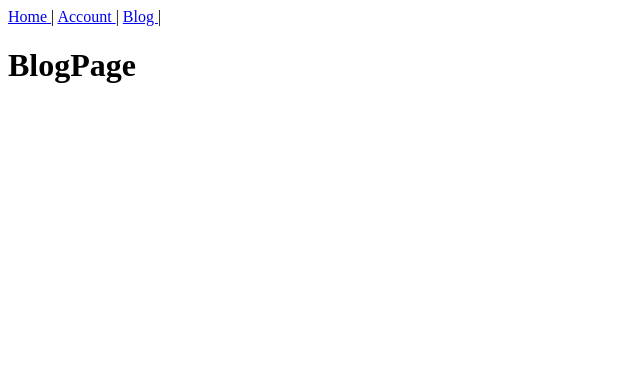
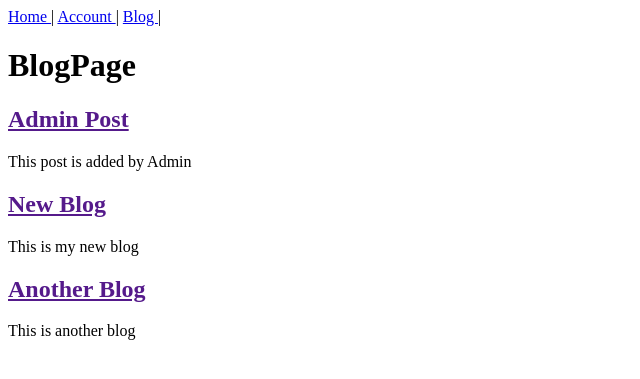
Before and after one commit to sanjiblamichhane/SL_Fullstack_Django_ToGo, a Django app: page /blog/ in a window 1280 px wide. Shown: the top 379 px of the page, without its empty margins (0-640 px from the left). Run offline with Django 4.2, Linux system fonts and the light colour scheme; data comes from the database, SQL or seed files in the repository; both versions use the stored data as it was after the commit.

Commit message:
listView and DetailView configured for Blog App

```diff
--- a/code/backend/blog/urls.py
+++ b/code/backend/blog/urls.py
@@ -1,8 +1,9 @@
 from django.urls import path
 
-from .views import BlogListView
+from .views import BlogListView, BlogDetailView
 
 
 urlpatterns = [
+    path('<int:pk>/', BlogDetailView.as_view(), name='post_detail'),
     path('', BlogListView.as_view(), name='blog')
 ]
--- a/code/backend/blog/views.py
+++ b/code/backend/blog/views.py
@@ -1,4 +1,5 @@
-from django.views.generic import ListView
+from pdb import post_mortem
+from django.views.generic import ListView, DetailView
 
 from .models import BlogPost
 
@@ -6,3 +7,8 @@ from .models import BlogPost
 class BlogListView(ListView):
     model = BlogPost
     template_name = 'blog.html'
+
+
+class BlogDetailView(DetailView):
+    model = BlogPost
+    template_name = 'post_detail.html'
--- a/code/backend/sl_project/settings.py
+++ b/code/backend/sl_project/settings.py
@@ -121,6 +121,9 @@ USE_TZ = True
 # https://docs.djangoproject.com/en/4.0/howto/static-files/
 
 STATIC_URL = 'static/'
+# STATICFILES_DIRS = [os.path.join(BASE_DIR, 'static')] ## added by SL for CSS
+# STATIC_URL = [os.path.join(BASE_DIR, 'static')] ## added by SL for CSS
+
 
 # Default primary key field type
 # https://docs.djangoproject.com/en/4.0/ref/settings/#default-auto-field
--- /dev/null
+++ b/code/backend/static/css/base.css
@@ -0,0 +1,3 @@
+header h1 a{
+    color: red;
+}
--- a/code/backend/templates/base.html
+++ b/code/backend/templates/base.html
@@ -1,7 +1,20 @@
-<header>
-    <a href = "{% url 'home' %}"> Home </a> | <a href = {% url 'account' %}> Account </a> |
-    <a href = "{% url 'blog' %}"> Blog </a> |
-</header>
+{% load static %}
+<html>
+    <head>
+        <title>SL Cool Website </title>
+        <link href="{% static 'css/base.css' %}" rel = stylesheet">
+    </head>
+    <body>
+        <header>
+            <a href = "{% url 'home' %}"> Home </a> |
+            <a href = {% url 'account' %}> Account </a> |
+            <a href = "{% url 'blog' %}"> Blog </a> |
+        </header>
+    </body>
+    <div>
+        {% block content %}
+        {% endblock content %}
+    </div>
 
-{% block content %}
-{% endblock content %}
+
+</html>
--- a/code/backend/templates/blog.html
+++ b/code/backend/templates/blog.html
@@ -2,11 +2,10 @@
 
 {% block content %}
 <h1> BlogPage </h1>
-
-<ul>
-    {% for post in all_posts_list%}
-    <li>{{post.text}} </li>
-    {% endfor %}
-</ul>
-
+{% for post in object_list %}
+    <div class="post-entry">
+        <h2> <a href="">{{ post.title }} </a></h2>
+        <p>{{ post.body }} </p>
+    </div>
+{% endfor %}
 {% endblock content %}
```
Also changed, not shown: code/backend/templates/home.html (+7 -5 lines), code/backend/templates/post_detail.html (added, +8 -0 lines), code/backend/db.sqlite3.
